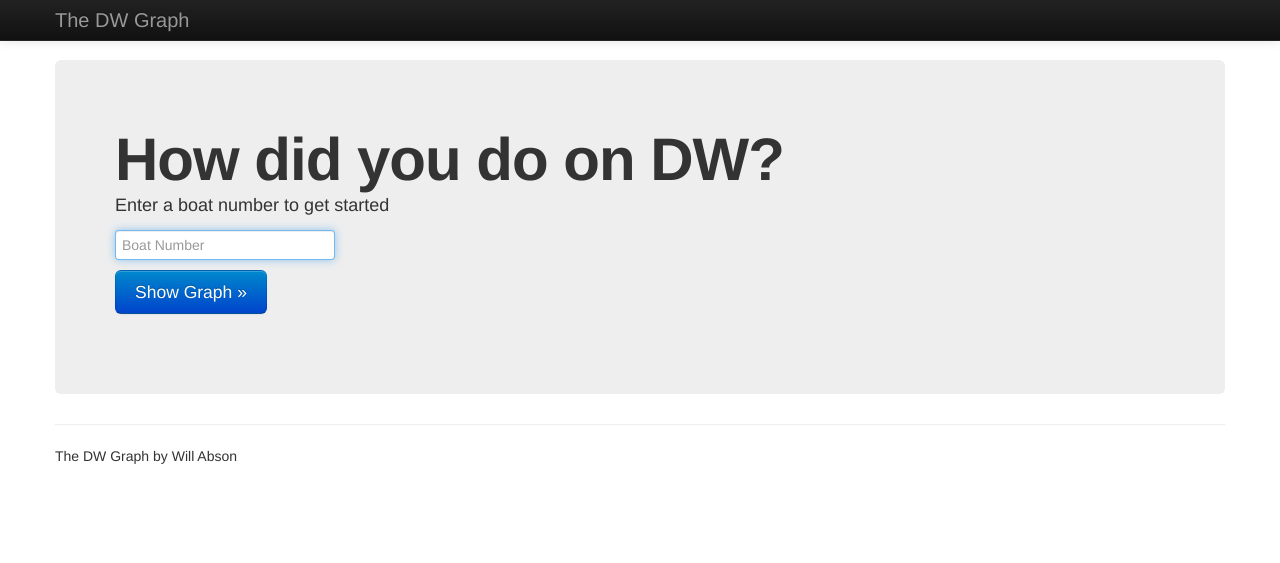
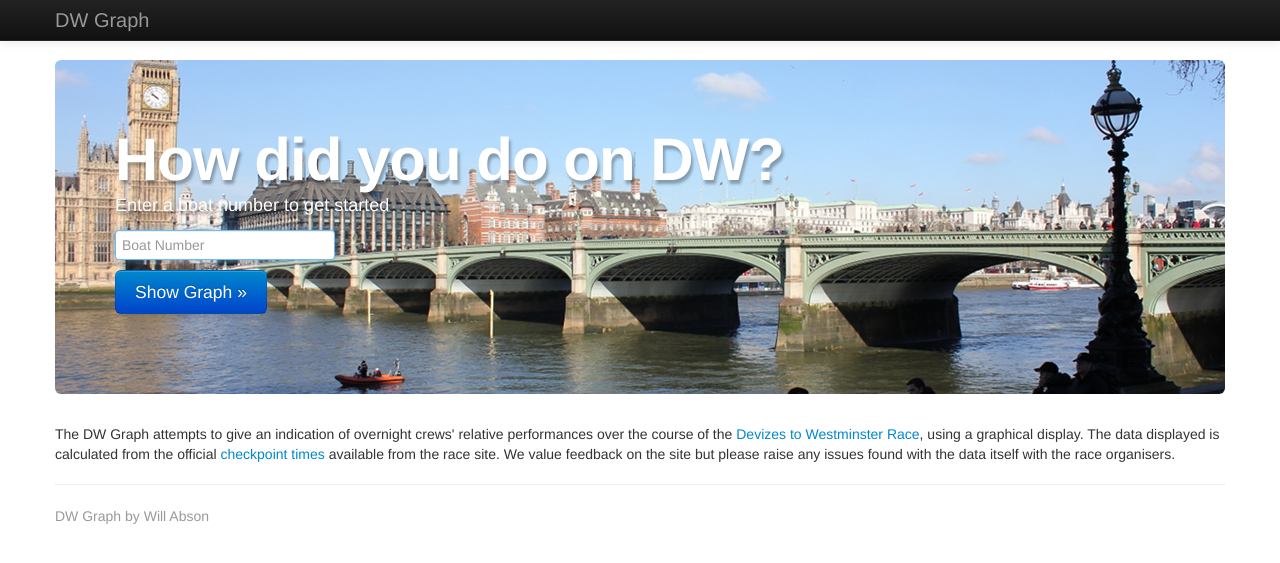
Before and after one commit to wabson/dwgraph, a Django app: page / in a window 1280 px wide. Shown: the top 563 px of the page. Run offline with Django 3.2, Linux system fonts and the light colour scheme.

Commit message:
Template changes to improve display of index and graph pages

```diff
--- a/dwgraph/templates/base.html
+++ b/dwgraph/templates/base.html
@@ -26,7 +26,7 @@
             <span class="icon-bar"></span>
             <span class="icon-bar"></span>
           </button>
-          <a class="brand" href="/">The DW Graph</a>
+          <a class="brand" href="/">DW Graph</a>
           <div class="nav-collapse collapse">
             <ul class="nav">
               <!--<li><a href="/">Home</a></li>--><!-- li class=active -->
@@ -80,7 +80,7 @@
         </section>
         <hr></hr>
         <footer>
-            <p>The DW Graph by Will Abson</p>
+            <p class="muted">DW Graph by Will Abson</p>
         </footer>
         </div>
     </body>
--- a/dwgraph/templates/graph/index.html
+++ b/dwgraph/templates/graph/index.html
@@ -1,11 +1,20 @@
 {% extends "base.html" %}
 
 {% block header %}
-<title>The DW Graph</title>
+<title>DW Graph</title>
+<style type="text/css">
+.hero-unit.dw {
+    background: url(static/img/img_3217.jpg);
+}
+.hero-unit.dw h1, .hero-unit.dw p {
+    color: #fff;
+    text-shadow: 2px 4px 3px rgba(0,0,0,0.3);
+}
+</style>
 {% endblock header %}
 
 {% block content %}
-    <div class="hero-unit">
+    <div class="dw hero-unit">
         <h1>How did you do on DW?</h1>
         <form>
         <p>Enter a boat number to get started</p>
@@ -13,6 +22,7 @@
         <button type="button" class="btn btn-primary btn-large" id="submit-btn">Show Graph &raquo;</button>
         </form>
       </div>
+    <p>The DW Graph attempts to give an indication of overnight crews' relative performances over the course of the <a href="http://www.dwrace.org.uk/">Devizes to Westminster Race</a>, using a graphical display. The data displayed is calculated from the official <a href="http://www.dwrace.org.uk/results/2013/Progress/LocationOvernight.html">checkpoint times</a> available from the race site. We value feedback on the site but please raise any issues found with the data itself with the race organisers.</p>
 <script>
 // Create a YUI sandbox on your page.
 YUI().use('node', 'event', 'event-key', function (Y) {
```
Also changed, not shown: dwgraph/templates/graph/graph.html (+34 -15 lines), dwgraph/static/img/img_3217.jpg (added).
